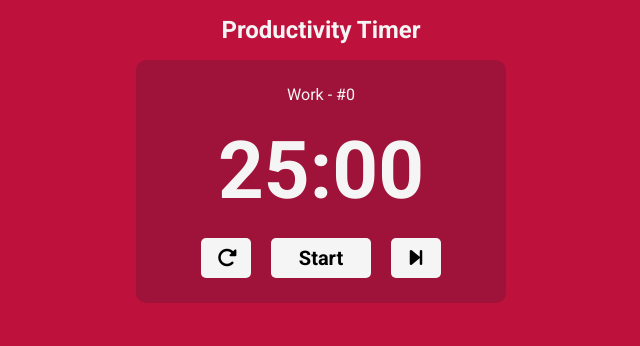
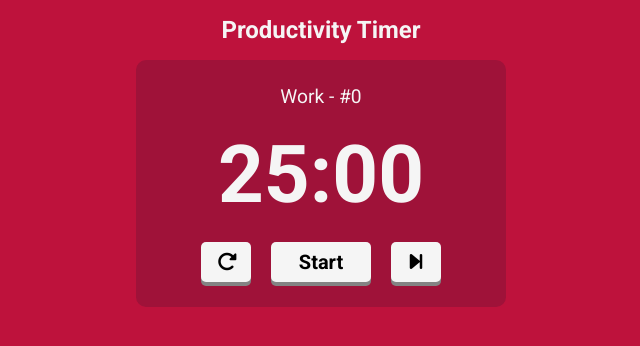
Before and after one commit to robsassack/productivity-timer, an Angular app: page / in a window 1280 px wide. Shown: the top 346 px of the page, without its empty margins (319-959 px from the left). Built offline with nearby package versions, Linux system fonts and the light colour scheme.

Commit message:
Improved button styling

```diff
--- a/src/app/timer/timer.component.css
+++ b/src/app/timer/timer.component.css
@@ -7,6 +7,10 @@
   transition: background-color 1000ms ease;
   padding: 25px 65px;
   border-radius: 10px;
+}
+
+.interval {
+  font-size: 1.2em;
 }
 
 .time {
@@ -24,6 +28,16 @@ button {
   cursor: pointer;
   user-select: none;
   width: 50px;
+  box-shadow: 0 4px 0 #838383;
+}
+
+button:hover {
+  background-color: #e0e0e0;
+}
+
+button:active {
+  background-color: #c8c8c8;
+  transform: translateY(2px);
 }
 
 .buttons {
--- a/src/app/timer/timer.component.html
+++ b/src/app/timer/timer.component.html
@@ -1,5 +1,5 @@
 <div class="timer" [ngStyle]="{'background-color': interval[currentInterval%8].bgColor}">
-  <p>{{interval[currentInterval%8].name}} - #{{intervalFormat(currentInterval)}}</p>
+  <p class="interval">{{interval[currentInterval%8].name}} - #{{intervalFormat(currentInterval)}}</p>
   <p class="time">{{timeFormat(time)}}</p>
   <div class="buttons">
     <button (click)="reset()"><i class="fa-solid fa-rotate-right"></i></button>
```
